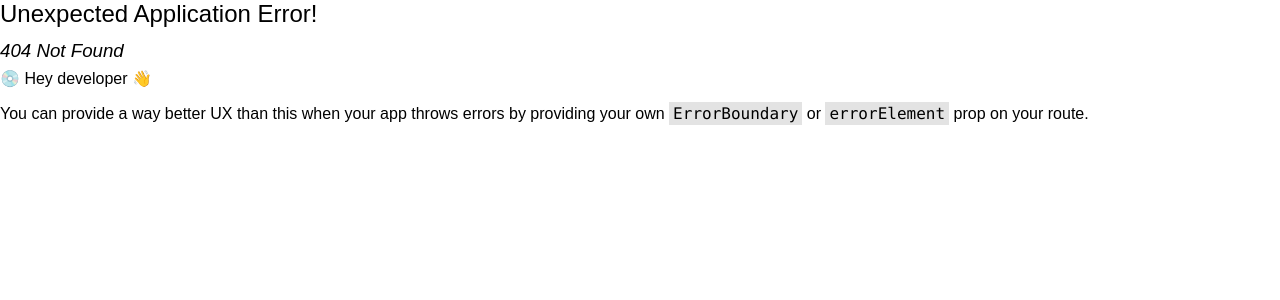
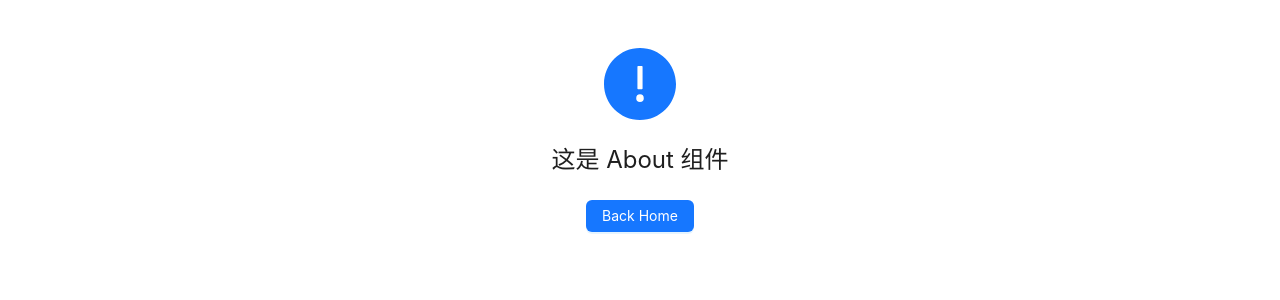
Before and after one commit to likuner/react-ts-template, a React app: page /about in a window 1280 px wide. Before the commit this address had no page. Shown: the top 300 px of the page. Built offline with nearby package versions, Linux system fonts and the light colour scheme.

Commit message:
update route

```diff
--- a/package.json
+++ b/package.json
@@ -4,6 +4,7 @@
   "description": "A template for react and typescript.",
   "scripts": {
     "dev": "npm run serve",
+    "dev:open": "cross-env OPEN=true npm run dev",
     "serve": "cross-env NODE_ENV=development webpack serve",
     "build": "cross-env NODE_ENV=production webpack --progress",
     "build:test": "cross-env NODE_ENV=test webpack --progress",
--- /dev/null
+++ b/src/components/About/index.tsx
@@ -0,0 +1,21 @@
+import React from 'react'
+import { useNavigate, useSearchParams } from 'react-router-dom'
+import { Button, Result } from 'antd'
+
+const About: React.FC = () => {
+  const [search] = useSearchParams()
+  const title = search.get('title') || '这是 About 组件'
+
+  const navigate = useNavigate()
+
+  return (
+    <Result
+      title={title}
+      extra={
+        <Button type="primary" onClick={() => navigate('/')}>Back Home</Button>
+      }
+    />
+  )
+}
+
+export default About
--- a/src/components/Layout/index.tsx
+++ /dev/null
@@ -1,11 +0,0 @@
-import React from 'react'
-import { Outlet } from 'react-router-dom'
-
-export default function Layout() {
-  return (
-    <div>
-      layout
-      <Outlet />
-    </div>
-  )
-}
--- a/src/router/index.tsx
+++ b/src/router/index.tsx
@@ -1,17 +1,27 @@
 import React from 'react'
-import { createBrowserRouter, RouteObject } from 'react-router-dom'
-import Demo from '../components/Demo'
-import Layout from '../components/Layout'
+import { createBrowserRouter, Navigate, RouteObject } from 'react-router-dom'
+import Layout from '../views/Layout'
+import Home from '../components/Home'
+import About from '../components/About'
+import ErrorPage from '../views/ErrorPage'
 
 const routes: RouteObject[] = [
   {
     path: '/',
     element: <Layout />,
+    errorElement: <ErrorPage />,
     children: [
       {
         index: true,
-        // path: 'about',
-        element: <Demo />
+        element: <Home />
+      },
+      {
+        path: 'home',
+        element: <Navigate to='/' />
+      },
+      {
+        path: 'about',
+        element: <About />
       }
     ]
   }
--- /dev/null
+++ b/src/views/ErrorPage/index.tsx
@@ -0,0 +1,22 @@
+import React from 'react'
+import { useNavigate } from 'react-router-dom'
+import { Button, Result } from 'antd'
+
+const ErrorPage: React.FC = () => {
+  const navigate = useNavigate()
+
+  const handleClick = () => {
+    navigate('/')
+  }
+
+  return (
+    <Result
+      status="404"
+      title="404"
+      subTitle="😢 您访问的页面不存在~"
+      extra={<Button type="primary" onClick={handleClick}>Back Home</Button>}
+    />
+  )
+}
+
+export default ErrorPage
--- /dev/null
+++ b/src/views/Layout/index.tsx
@@ -0,0 +1,10 @@
+import React from 'react'
+import { Outlet } from 'react-router-dom'
+
+const Layout: React.FC = () => {
+  return (
+    <Outlet />
+  )
+}
+
+export default Layout
--- a/webpack.config.js
+++ b/webpack.config.js
@@ -9,7 +9,7 @@ const CssMinimizerPlugin = require('css-minimizer-webpack-plugin')
 const CopyPlugin = require('copy-webpack-plugin')
 const FileManagerPlugin = require('filemanager-webpack-plugin')
 
-const { NODE_ENV, BUILD_ZIP } = process.env
+const { NODE_ENV, BUILD_ZIP, OPEN } = process.env
 const isProd = NODE_ENV === 'production'
 
 dotenvExpand.expand(dotenv.config({ path: `./.env.${NODE_ENV}` }))
@@ -167,11 +167,12 @@ module.exports = () => {
       }),
     ],
     devServer: {
-      open: true,
+      open: Boolean(OPEN),
       port: 3000,
       client: {
         overlay: false
-      }
+      },
+      historyApiFallback: true
     }
   }
 
```
Also changed, not shown: src/components/Home/index.tsx (renamed from src/components/Demo/index.tsx, +5 -3 lines), src/components/Home/index.module.less (renamed from src/components/Demo/index.module.less).
